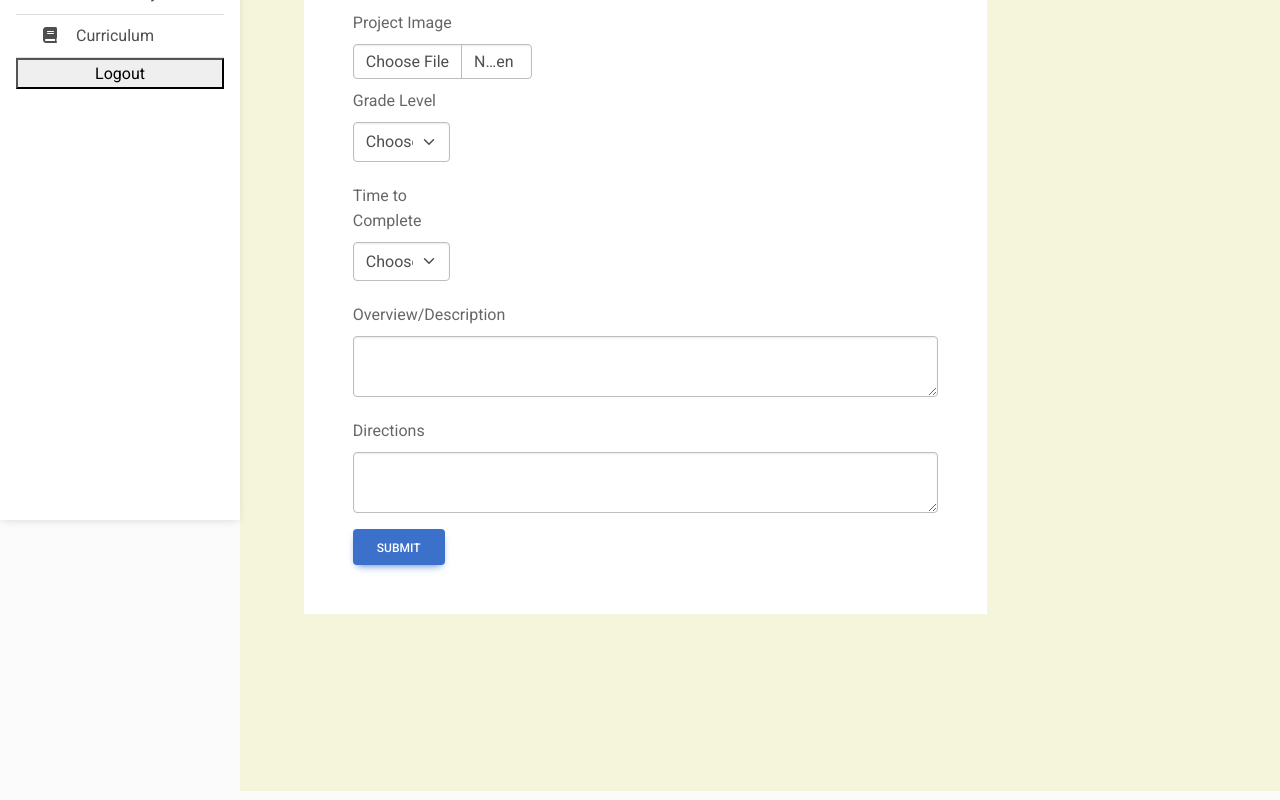
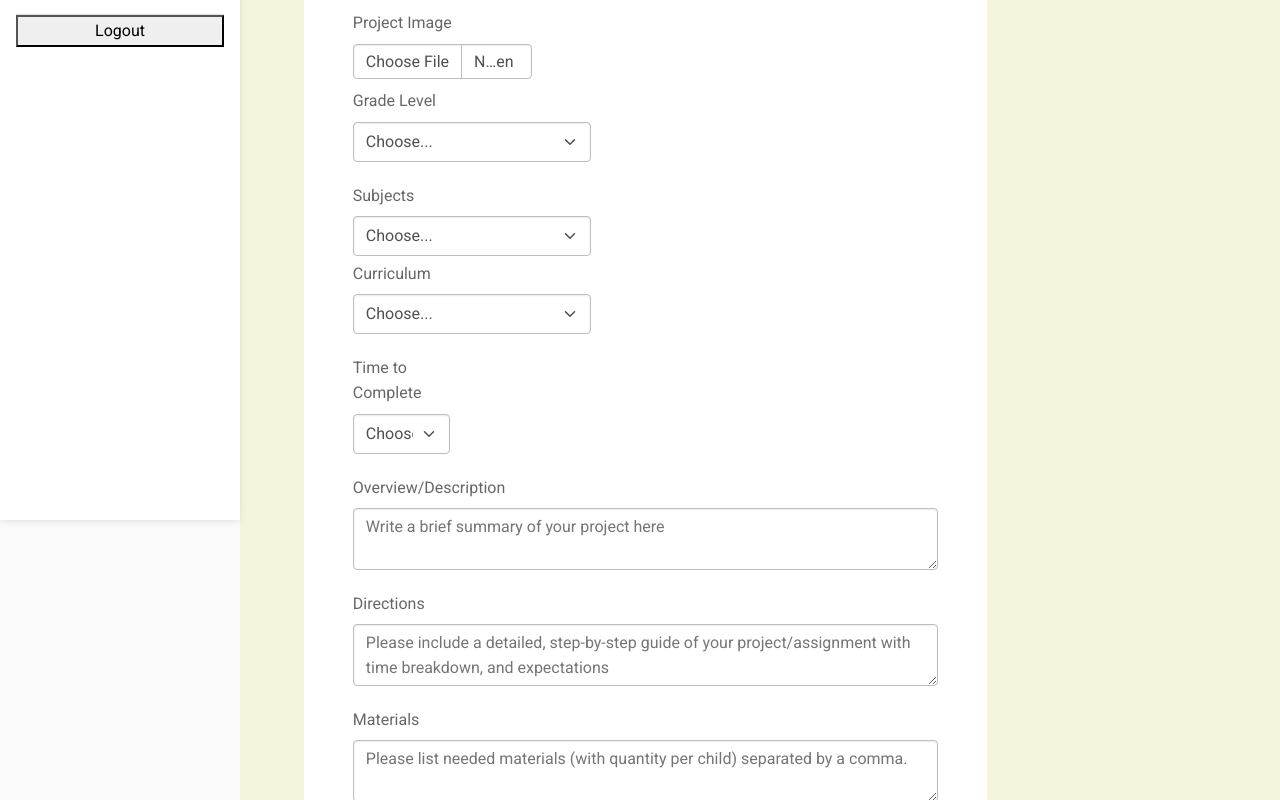
Before and after one commit to 24rgraham/connect-ed, a React (Create React App) app: page /create in a window 1280 px wide. Shown: the part 280-1080 px from the top of the page. Built offline with nearby package versions, Linux system fonts and the light colour scheme; no server answers.

Commit message:
create project page working, added signup button to login page, removed myfeed for future dev

```diff
--- a/package.json
+++ b/package.json
@@ -1,6 +1,5 @@
 {
   "name": "connect-ed",
-  "homepage": "/connect-ed/projects",
   "version": "0.1.0",
   "private": true,
   "dependencies": {
--- a/src/App.js
+++ b/src/App.js
@@ -26,10 +26,10 @@ function App() {
   useEffect(() => {
     const storedToken = localStorage.getItem("token");
     if (storedToken) {
-      console.log("storedtoken:" + storedToken);
+      // console.log("storedtoken:" + storedToken);
       API.getUserFromToken(storedToken).then((data) => {
         if (data.user) {
-          console.log("data:" + data);
+          // console.log("data:" + data);
           setToken(storedToken);
           setIsLoggedIn(true);
           setUserId(data.user.id);
@@ -76,7 +76,7 @@ function App() {
         />
         <main className="mainContainer">
           <Routes>
-            <Route path="/" element={<Signup />} />
+            <Route path="/signup" element={<Signup />} />
           <Route path="/login" element={ <Login
                   isLoggedIn={isLoggedIn}
                   handleLoginSubmit={handleLoginSubmit}/>
@@ -100,7 +100,8 @@ function App() {
                 <SingleProject projectId={match.params.id} />
               )}
             /> */}
-            <Route path="/create" element={<NewProject />} />
+            <Route path="/create" element={<NewProject
+            token={token}/>} />
             <Route path="/search" element={<Search />} />
             <Route path="/results" element={<SearchResults />} />
           </Routes>
--- a/src/components/Headerbootstrap/index.js
+++ b/src/components/Headerbootstrap/index.js
@@ -29,14 +29,14 @@ export default function Headerbootstrap(props) {
               <i className="fas fa-newspaper fa-fw me-3"></i>
               <span>Search</span>
             </Link>
-            <Link
+            {/* <Link
               to="/"
               className="list-group-item list-group-item-action py-2 "
               aria-current="true"
             >
               <i className="fas fa-newspaper fa-fw me-3"></i>
               <span>My Feed</span>
-            </Link>
+            </Link> */}
             <Link
               to="/projects"
               className="list-group-item list-group-item-action py-2 "
--- a/src/components/ImageUpload/index.js
+++ b/src/components/ImageUpload/index.js
@@ -26,7 +26,7 @@ export default function ImageUpload({ imageData, handleResponse }) {
           setImage(e.target.files[0]);
         }}
       />
-      <button type="button" onClick={uploadImage}>
+      <button className="btn btn-secondary" type="button" onClick={uploadImage}>
         Upload Image
       </button>
       <div>
--- a/src/pages/Login/index.js
+++ b/src/pages/Login/index.js
@@ -57,9 +57,12 @@ export default function Login(props) {
           onChange={(e) => setLoginPassword(e.target.value)}
         ></input>
       </div>
-      <button type="submit" className="btn btn-primary">
+      <button type="submit" className="m-3 btn btn-primary">
         Submit
       </button>
+      <a href="/signup" className="m-3 btn btn-primary">
+        Signup Instead
+      </a>
     </form>
   );
 }
--- a/src/pages/NewProject/index.js
+++ b/src/pages/NewProject/index.js
@@ -2,60 +2,77 @@ import React, { useEffect, useState } from "react";
 import Button from "react-bootstrap/Button";
 import Col from "react-bootstrap/Col";
 import Form from "react-bootstrap/Form";
-import InputGroup from "react-bootstrap/InputGroup"
 import Row from "react-bootstrap/Row";
+import Badge from "react-bootstrap/Badge";
 import API from "../../utils/API";
 import { useNavigate } from "react-router-dom";
-import GradeOptions from "../../components/NewProjectComponents/GradeOptions";
-import TimeToComplete from "../../components/NewProjectComponents/TimeToComplete";
-import CurriculumOptions from "../../components/NewProjectComponents/CurriculumOptions";
-import SubjectOptions from "../../components/NewProjectComponents/SubjectOptions";
 
 // will need to import the cloudinary widget
 import "./style.css";
 
-export default function NewProject(event) {
-  event.preventDefault;
+export default function NewProject({ token }) {
   const navigate = useNavigate();
+
+  const handleProjectCreate = (event) => {
+    event.preventDefault();
     const data = new FormData(event.currentTarget);
     const newProject = {
       title: data.get("newTitle"),
-    image: data.get("newImage"),
+      image: "image",
       grade_lvl: data.get("newGradeLevel"),
       est_time: data.get("newEstTime"),
       overview_desc: data.get("newDesc"),
       directions: data.get("newDirections"),
       materials: data.get("newMaterials"),
-    resources: data.get("newResources"),
+      // resources: data.get("newResources"),
       subjects: data.get("newSubjects"),
       curriculums: data.get("newCurriculums"),
     };
-  API.createProject(newProject).then((res) => {
+
+    console.log(newProject);
+
+    API.createProject(newProject, token)
+      .then((res) => {
         console.log("res:" + res);
+        navigate("/projects");
+      })
+      .catch((err) => {
+        alert("Project creation failed");
+        console.log(err);
       });
+  };
 
   return (
-    <Form className="new-project-form">
+    <Form className="new-project-form" onSubmit={handleProjectCreate}>
       <Row className="mb-3">
         <Col sm={4} className="my-1">
-          <Form.Group controlId="formGridTitle">
+          <Form.Group>
             <Form.Label>Title</Form.Label>
-          <Form.Control type="text" placeholder="Enter Title" />
+            <Form.Control
+              type="text"
+              placeholder="Enter Title"
+              name="newTitle"
+            />
           </Form.Group>
         </Col>
       </Row>
       <Row>
         <Col sm={4} className="my-1">
-          <Form.Group  controlId="formFile">
+          <Form.Group>
             <Form.Label>Project Image</Form.Label>
-          <Form.Control type="file" />
+            <Form.Control type="file" name="newImage" />
           </Form.Group>
         </Col>
       </Row>
-        <Col sm={2}>
-      <Form.Group className="mb-3" controlId="formGridAddress1">
+      <Row>
+        <Col xs="auto">
+          <Form.Group className="mb-3">
             <Form.Label>Grade Level</Form.Label>
-        <Form.Select defaultValue="Choose...">
+            <Form.Select
+              className="mb-3"
+              defaultValue="Choose..."
+              name="newGradeLevel"
+            >
               <option value="...">Choose...</option>
               <option value={13}>Pre-K</option>
               <option value={0}>K</option>
@@ -72,12 +89,54 @@ export default function NewProject(event) {
               <option value={11}>11</option>
               <option value={12}>12</option>
             </Form.Select>
+            <div>
+              <Badge pill bg="subject">
+                {/* eventual badges for selected subjects */}
+              </Badge>{" "}
+            </div>
+
+            <Form.Label>Subjects</Form.Label>
+            <Form.Select defaultValue="Choose..." name="newSubjects">
+              <option value="">Choose...</option>
+              <option value={1}>Art</option>
+              <option value={2}>Math</option>
+              <option value={3}>History</option>
+              <option value={4}>SEL</option>
+              <option value={5}>Woodworking</option>
+              <option value={6}>Anthropologie</option>
+              <option value={7}>Science</option>
+              <option value={8}>English</option>
+              <option value={9}>Writing</option>
+              <option value={10}>Spanish</option>
+              <option value={11}>French</option>
+              <option value={12}>Outdoor</option>
+              <option value={13}>Physical Education</option>
+              <option value={14}>Cultural Holidays</option>
+              <option value={15}>Culture</option>
+            </Form.Select>
+            <div>
+              <Badge pill bg="curriculum">
+                {/* eventual badges for selected curriculums */}
+              </Badge>{" "}
+            </div>
+
+            <Form.Label>Curriculum</Form.Label>
+            <Form.Select defaultValue="Choose..." name="newCurriculums">
+              <option value="">Choose...</option>
+              <option value={1}>Montessori</option>
+              <option value={2}>Waldorf</option>
+              <option value={3}>Standard</option>
+              <option value={4}>PBL</option>
+              <option value={5}>Reggio Emilia</option>
+              <option value={6}>B.E.E.T.L.E.S (Outdoor Ed.) </option>
+            </Form.Select>
           </Form.Group>
         </Col>
+      </Row>
       <Col sm={2}>
-      <Form.Group className="mb-3" controlId="formTime">
+        <Form.Group className="mb-3">
           <Form.Label>Time to Complete</Form.Label>
-        <Form.Select defaultValue="Choose...">
+          <Form.Select defaultValue="Choose..." name="newEstTime">
             <option value="...">Choose...</option>
             <option value={0}>30 min or less</option>
             <option value={1}>30-60 min</option>
@@ -95,15 +154,36 @@ export default function NewProject(event) {
         </Form.Group>
       </Col>
       <Col lg={12}>
-      <Form.Group className="mb-3" controlId="formDescription">
+        <Form.Group className="mb-3">
           <Form.Label>Overview/Description</Form.Label>
-        <Form.Control as="textarea" aria-label="With textarea" />
+          <Form.Control
+            as="textarea"
+            aria-label="With textarea"
+            placeholder="Write a brief summary of your project here"
+            name="newDesc"
+          />
         </Form.Group>
       </Col>
       <Col lg={12}>
-      <Form.Group className="mb-3" controlId="formDirections">
+        <Form.Group className="mb-3">
           <Form.Label>Directions</Form.Label>
-        <Form.Control as="textarea" aria-label="With textarea" />
+          <Form.Control
+            as="textarea"
+            aria-label="With textarea"
+            placeholder="Please include a detailed, step-by-step guide of your project/assignment with time breakdown, and expectations"
+            name="newDirections"
+          />
+        </Form.Group>
+      </Col>
+      <Col lg={12}>
+        <Form.Group className="mb-3">
+          <Form.Label>Materials</Form.Label>
+          <Form.Control
+            as="textarea"
+            aria-label="With textarea"
+            placeholder="Please list needed materials (with quantity per child) separated by a comma."
+            name="newMaterials"
+          />
         </Form.Group>
       </Col>
 
@@ -112,128 +192,4 @@ export default function NewProject(event) {
       </Button>
     </Form>
   );
-
-  //   const [newProject, setNewProject] = useState("")
-  // const [newTitle, setNewTitle] = useState("");
-  // const [newImage, setNewImage] = useState("");
-  // const [newGradeLevel, setNewGradeLevel] = useState("");
-  // const [newEstTime, setNewEstTime] = useState("");
-  // const [newDesc, setNewDesc] = useState("");
-  // const [newDirections, setNewDirections] = useState("");
-  // const [newMaterials, setNewMaterials] = useState("");
-  // const [newResources, setNewResources] = useState("");
-  // const [newCurriculums, setNewCurriculums] = useState("");
-  // const [newSubjects, setNewSubjects] = useState("");
-  // const [project, setProject] = useState([]);
-
-  // const handleFormSubmit = (e) => {
-  //   e.preventDefault();
-  //   const newProject = {
-  //     title: newTitle,
-  //     image: newImage,
-  //     grade_lvl: newGradeLevel,
-  //     est_time: newEstTime,
-  //     overview_desc: newDesc,
-  //     directions: newDirections,
-  //     materials: newMaterials,
-  //     resources: newResources,
-  //     subjects: newSubjects,
-  //     curriculums: newCurriculums,
-  //   };
-  //   setNewTitle("");
-  //   setNewImage("");
-  //   setNewGradeLevel("");
-  //   setNewEstTime("");
-  //   setNewDesc("");
-  //   setNewDirections("");
-  //   setNewMaterials("");
-  //   setNewResources("");
-  //   setNewCurriculums("");
-  //   setNewSubjects("");
-  //   setProject("");
-
-  //   API.createProject(newProject, props.token).then(
-  //     navigate("/mypage")
-  //   );
-  // };
-
-  // return (
-  //   <form className="newProjectContainer" onSubmit={handleFormSubmit}>
-  //     <div className="topHalf">
-  //       <div className="topLeft">
-  //         <label>
-  //           Project Title:
-  //           <input
-  //             name="newTitle"
-  //             placeholder="new title!"
-  //             value={newTitle}
-  //             onChange={(e) => setNewTitle(e.target.value)}
-  //             type="text"
-  //           ></input>
-  //         </label>
-  //         {/* img upload from cloudinary here */}
-  //       </div>
-  //       <div className="topRight">
-  //         <label>
-  //           Recommended Grade Level:
-  //           <GradeOptions />
-  //         </label>
-  //         <label>
-  //           Time to Completion:
-  //           <TimeToComplete />
-  //         </label>
-  //         <label>
-  //           Subject(s): <SubjectOptions />
-  //         </label>
-  //         <label>
-  //           Curriculum Style:
-  //           <CurriculumOptions />
-  //         </label>
-  //       </div>
-  //       <div className="midPage">
-  //         <label>
-  //           Overview
-  //           <textarea
-  //             name="newDesc"
-  //             value={newDesc}
-  //             onChange={(e) => setNewDesc(e.target.value)}
-  //             type="text"
-  //             placeholder="Write a brief summary of your project here"
-  //           ></textarea>
-  //         </label>
-  //       </div>
-  //       <div className="bottomHalf">
-  //         <div className="bottomLeft">
-  //           <div>
-  //             <label>
-  //               Directions
-  //               <textarea
-  //                 name="newDirections"
-  //                 value={newDirections}
-  //                 onChange={(e) => setNewDirections(e.target.value)}
-  //                 type="text"
-  //                 placeholder="Please include a detailed, step-by-step guide of your project/assignment with time breakdown, and expectations"
-  //               ></textarea>
-  //             </label>
-  //           </div>
-  //         </div>
-  //         <div className="bottomRight">
-  //           <div>
-  //             <label>
-  //               Materials:
-  //               <textarea
-  //                 name="newMaterials"
-  //                 value={newMaterials}
-  //                 onChange={(e) => setNewMaterials(e.target.value)}
-  //                 type="text"
-  //                 placeholder="Please list needed materials (with quantity per child) separated by a comma."
-  //               ></textarea>
-  //             </label>
-  //           </div>
-  //         </div>
-  //         <input type="submit"></input>
-  //       </div>
-  //     </div>
-  //   </form>
-  // );
 }
```
Also changed, not shown: src/pages/Signup/index.js (+5 -3 lines). Lines whose indentation alone changed are shown as unchanged.
